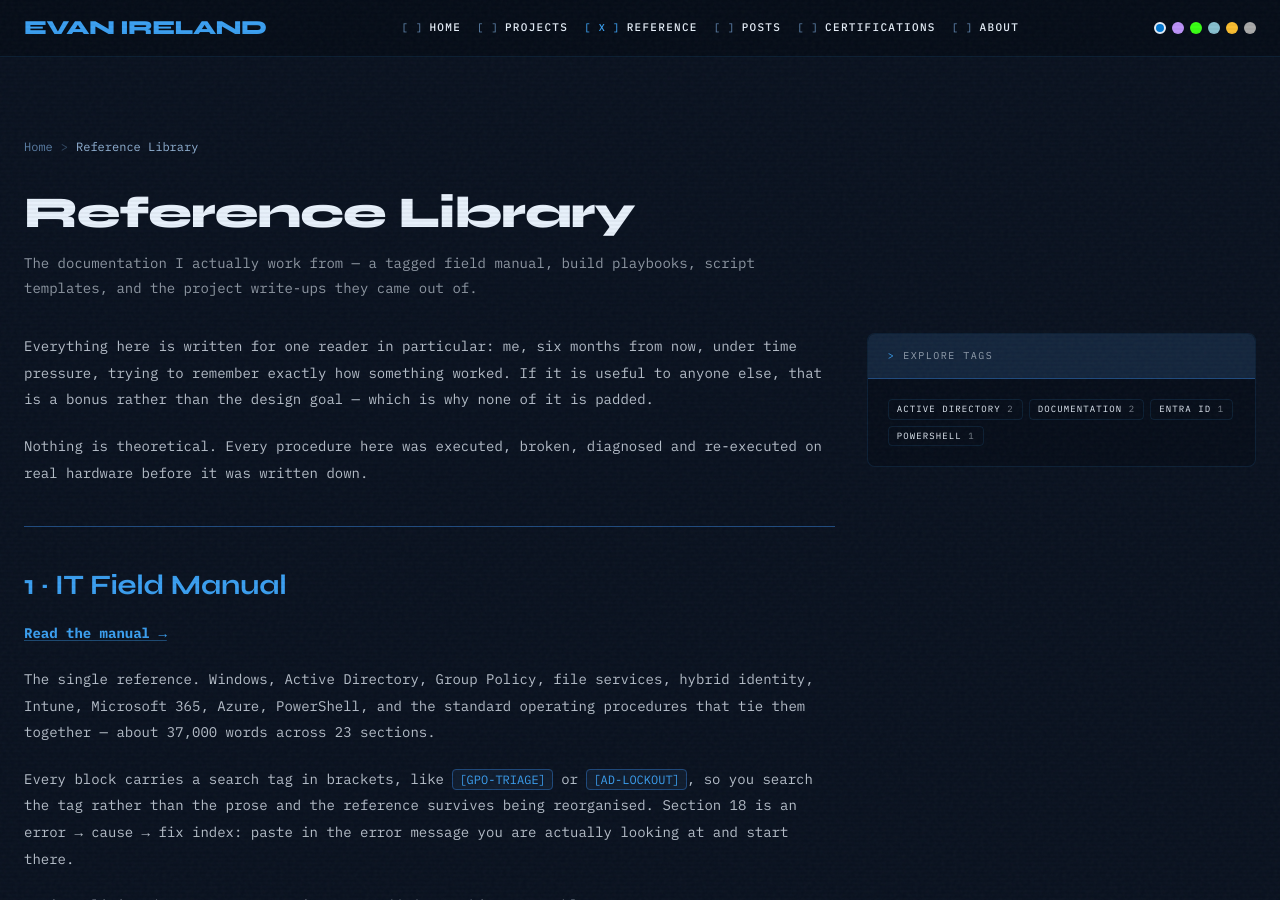
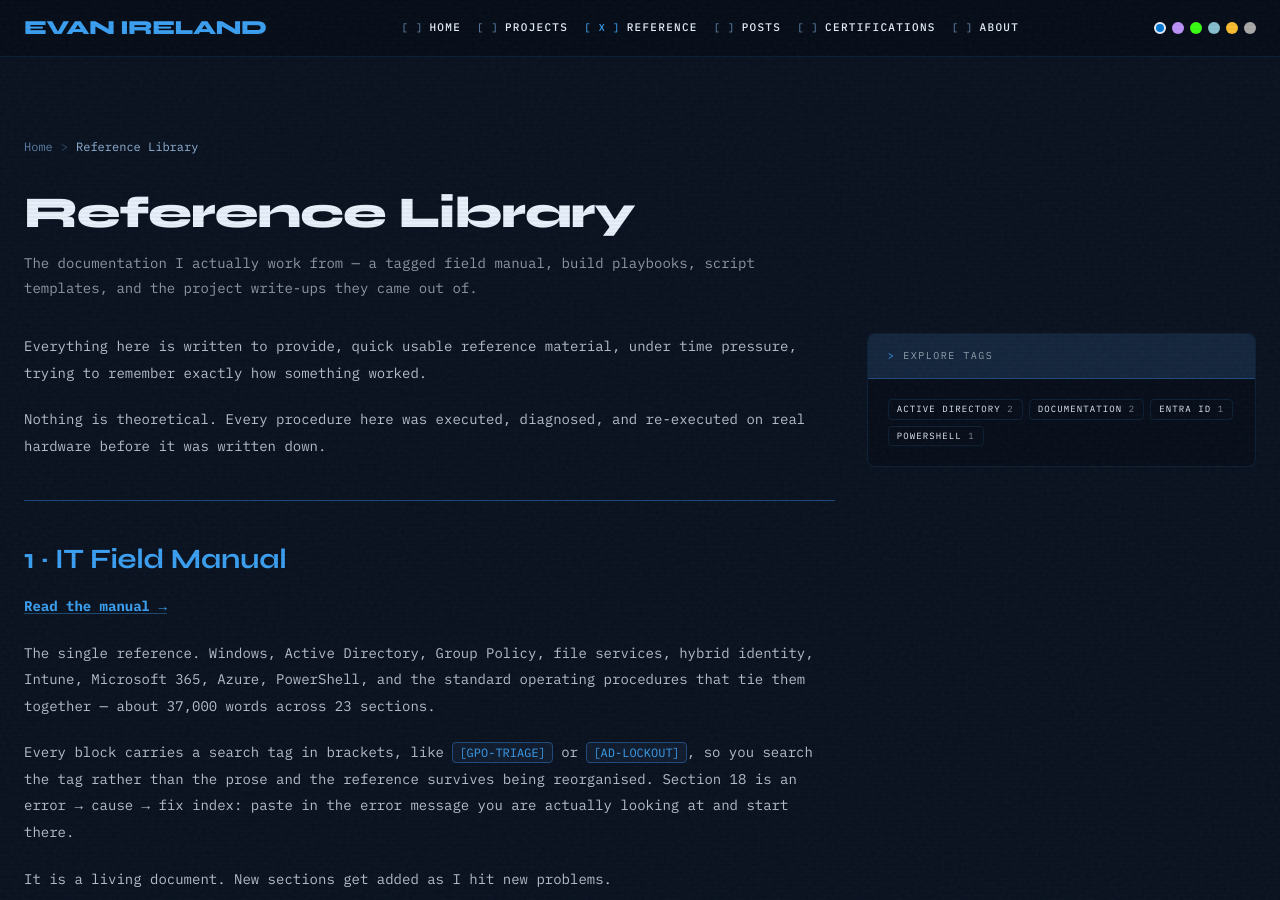
Before and after one commit to eireland94-tech/portfolio, a Jekyll site: the page built from _pages/reference.md, in a window 1280 px wide and 900 px high. Built offline with Jekyll 4.4.1, drawn with Linux system fonts in a browser that asks for light colours; nearby versions of some CDN libraries; some of the changed text lies outside the part shown.

```diff
--- a/_pages/reference.md
+++ b/_pages/reference.md
@@ -6,12 +6,10 @@ permalink: /reference/
 image:
 ---
 
-Everything here is written for one reader in particular: me, six months from now,
-under time pressure, trying to remember exactly how something worked. If it is
-useful to anyone else, that is a bonus rather than the design goal — which is
-why none of it is padded.
+Everything here is written to provide, quick usable reference material,
+under time pressure, trying to remember exactly how something worked.
 
-Nothing is theoretical. Every procedure here was executed, broken, diagnosed and
+Nothing is theoretical. Every procedure here was executed, diagnosed, and
 re-executed on real hardware before it was written down.
 
 ---
```
Also changed, not shown: _data/settings.yml (+9 -9 lines), _pages/about.md (+5 -7 lines), _pages/certifications.md (+2 -2 lines), _pages/playbooks.md (+1 -1 lines).
